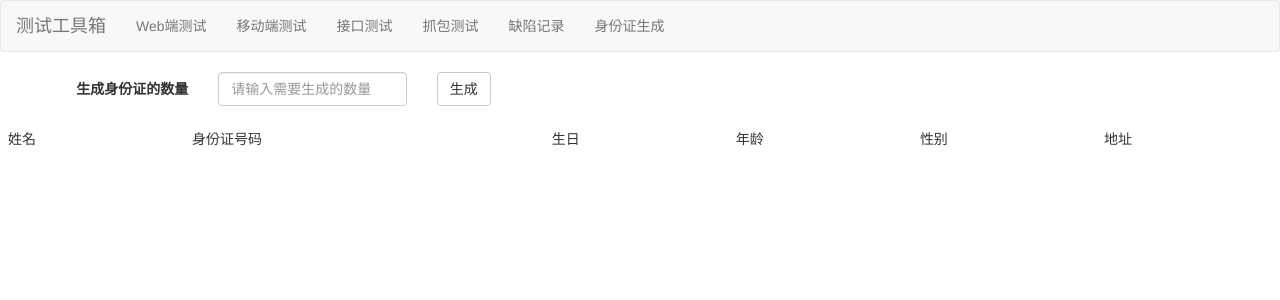
After one commit to diandianhanbin/SvenTestTools, a Django app: page /testtools/idcardquery/ in a window 1280 px wide. The commit adds this page. Shown: the top 300 px of the page. Run offline with Django 3.2, Linux system fonts and the light colour scheme; parts of the project's set-up code (start-up, migrations or seed data) failed here and were passed over; some libraries are stand-ins or nearby versions.

Commit message:
1. 新增了身份证生成的页面 2. 优化了一些显示方式

```diff
--- a/TestTools/urls.py
+++ b/TestTools/urls.py
@@ -16,5 +16,5 @@ urlpatterns = [
 	url(r'^updatebug/(?P<bugid>[0-9]+)/$', views.updateBugContent, name='updatebug'),
 	url(r'^newproject/', views.newproject, name='newproject'),
 	url(r'^getbugaccordingtocondition/$', views.getBugAccordingToCondition, name='getBugAccordingToCondition'),
-
+	url(r'^idcardquery/', views.idcardquery, name='idcardquery'),
 ]
--- a/TestTools/views.py
+++ b/TestTools/views.py
@@ -7,6 +7,7 @@ from mongodb import config, mongodb
 import time
 from django.http import JsonResponse
 from django.http import HttpResponseRedirect
+import requests
 
 mdb = mongodb.MongoDB()
 
@@ -111,6 +112,20 @@ def newproject(request):
 			return render(request, 'TestTools/newproject.html', {"errmsg": "False"})
 
 	return render(request, 'TestTools/newproject.html', {"errmsg": "None"})
+
+
+def idcardquery(request):
+	if request.method == "POST":
+		url = 'http://identity.daoapp.io/api'
+		payload = {
+			"num": request.POST['num']
+		}
+		r = requests.get(url, params=payload)
+		print r.url
+		jsonData = r.json()
+		print jsonData
+		return render(request, 'TestTools/shenfenzhengshengcheng/shenfenzheng.html', {"iddata": jsonData})
+	return render(request, 'TestTools/shenfenzhengshengcheng/shenfenzheng.html')
 
 
 # =========================================Ajax==================================================
--- a/templates/TestTools/base.html
+++ b/templates/TestTools/base.html
@@ -23,6 +23,7 @@
                     <li><a href="#">接口测试</a></li>
                     <li><a href="#">抓包测试</a></li>
                     <li><a href="{% url 'bugrecord' %}">缺陷记录</a></li>
+                    <li><a href="{% url 'idcardquery' %}">身份证生成</a></li>
                 </ul>
             </div><!-- /.navbar-collapse -->
         </div><!-- /.container-fluid -->
--- /dev/null
+++ b/templates/TestTools/shenfenzhengshengcheng/shenfenzheng.html
@@ -0,0 +1,57 @@
+{% extends "TestTools/base.html" %}
+{% block body %}
+    <form class="form-horizontal" method="post" action="{% url 'idcardquery' %}">
+        {% csrf_token %}
+        <div class="form-group">
+            <label class="col-sm-2 control-label">生成身份证的数量</label>
+            <div class="col-sm-2">
+                <input class="form-control" placeholder="请输入需要生成的数量" name="num" id="num_input">
+            </div>
+            <div class="col-sm-2">
+                <button type="submit" class="btn btn-default" id="numButton">生成</button>
+            </div>
+        </div>
+    <div id="flash"></div>
+    </form>
+    <table class="table table-hover">
+        <thead>
+        <tr>
+            <td>姓名</td>
+            <td>身份证号码</td>
+            <td>生日</td>
+            <td>年龄</td>
+            <td>性别</td>
+            <td>地址</td>
+        </tr>
+        </thead>
+        <tbody>
+        {% for foo in iddata %}
+            <tr>
+                <td>{{ foo.name }}</td>
+                <td>{{ foo.id }}</td>
+                <td>{{ foo.birthday }}</td>
+                <td>{{ foo.age }}</td>
+                <td>{{ foo.sex }}</td>
+                <td>{{ foo.address }}</td>
+            </tr>
+        {% endfor %}
+
+        </tbody>
+    </table>
+    <script>
+        $("#numButton").on('click', function (e) {
+            var $inputValue = $("#num_input");
+            if (!/\d/.test($inputValue.val())) {
+                $("#flash").html(
+                        '<div class="alert alert-danger">填写的数据必须为int类型</div>'
+                );
+                e.preventDefault();
+                $inputValue.val("");
+            }else {
+                $("#flash").html(
+                        '<div class="alert alert-success">查询成功</div>'
+                );
+            }
+        })
+    </script>
+{% endblock %}
```
Also changed, not shown: README.MD.
